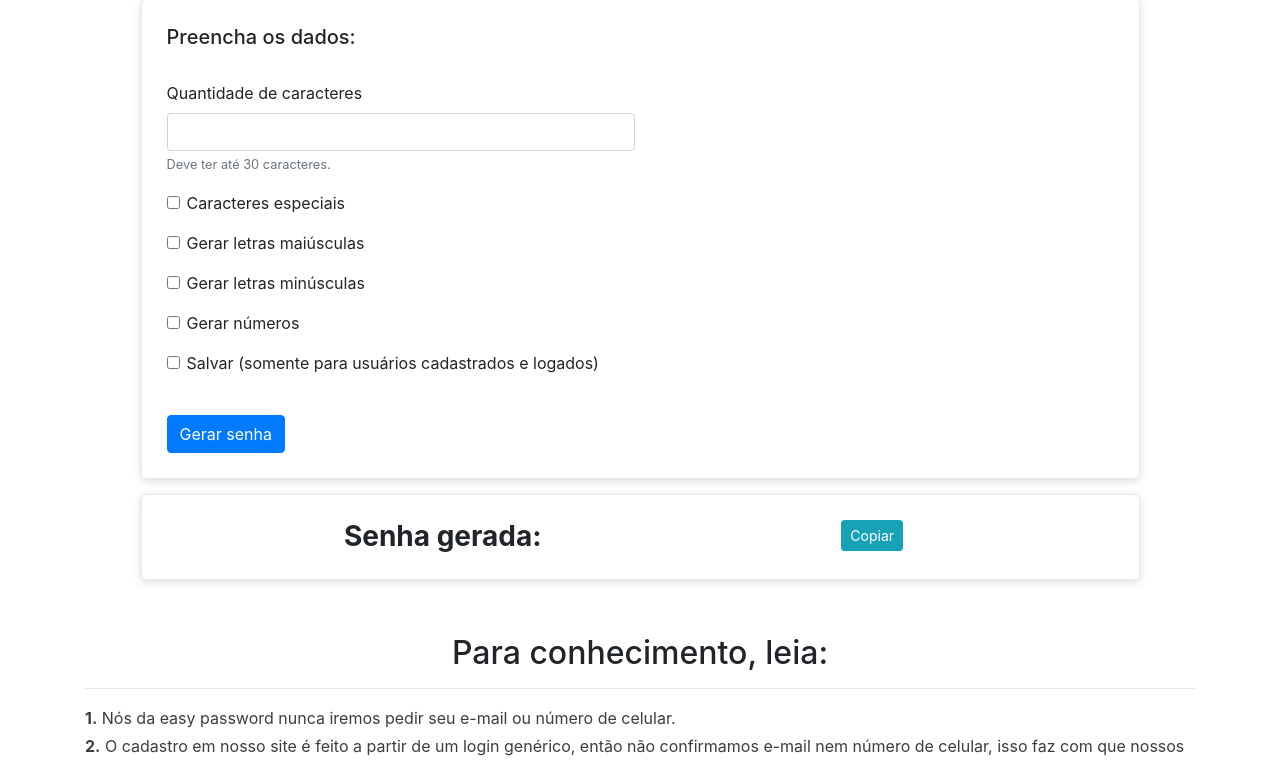
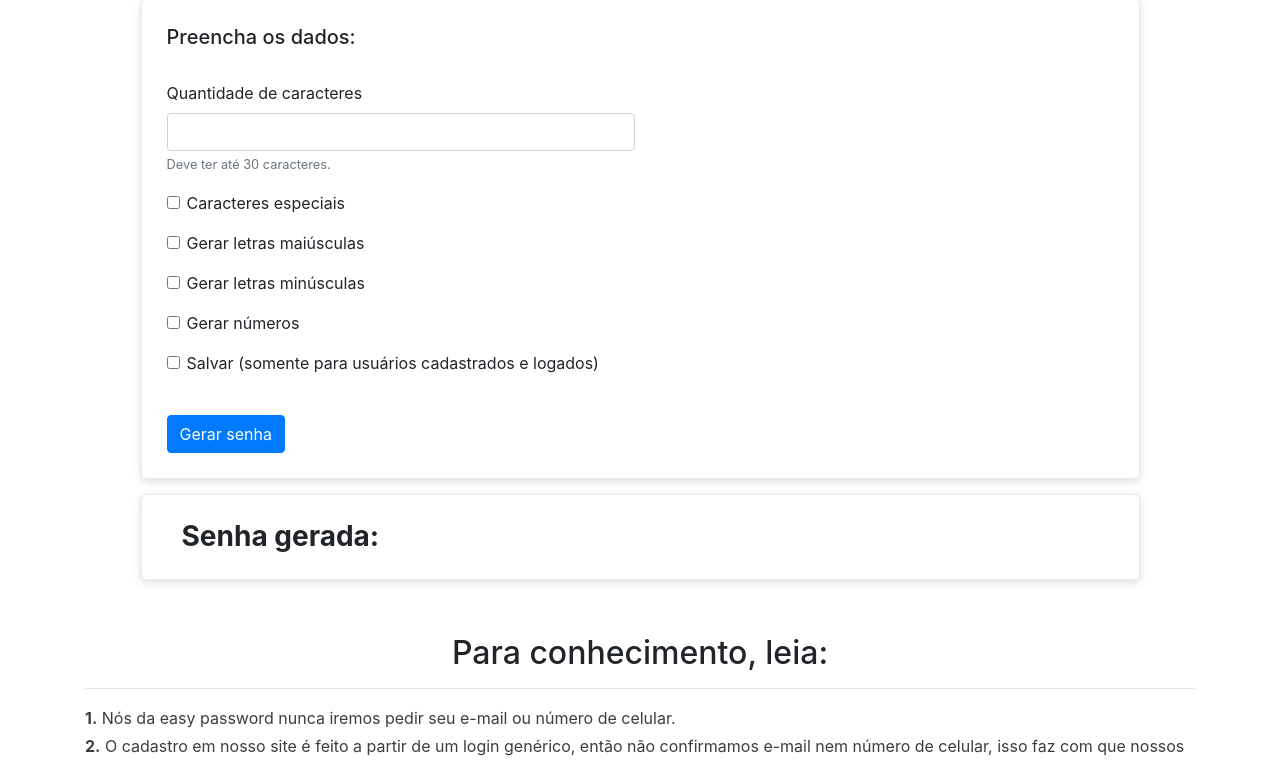
Before and after one commit to bcs018/easy-password, a PHP site: page /easy-password/public in a window 1280 px wide. Shown: the part 168-928 px from the top of the page. Run offline with PHP 8.4, Linux system fonts and the light colour scheme.

Commit message:
Ajuste de layout

```diff
--- a/assets/css/layout.css
+++ b/assets/css/layout.css
@@ -27,6 +27,11 @@
     width: 90%;
     margin: 0 auto 15px;
     padding: 25px;
+
+}
+
+.field .container .row{
+    display: flex;
 }
 @media (max-width: 450px) {
     .footer{
--- a/src/views/pages/home.php
+++ b/src/views/pages/home.php
@@ -76,19 +76,19 @@
                 </div>
             </div>
 
-            <div class="container-sm margin_conteudo">
+            <div class="container-sm">
                 <div class="field">
                     <div class="container">
-                        <div class="row justify-content-md-center">
-                            <div class="col-md-auto">
-                                <center><h3><strong>Senha gerada:</strong></h3></center>
+                        <div class="row">
+                            <div class="col">
+                               <h3><strong>Senha gerada:</strong></h3>
                             </div>
-                            <div class="col col-lg-3">
-                                <center><h3 id="senha"></h3></center>
+                            <div class="col">
+                               <h3 id="senha"></h3>
                             </div>
-                            <div class="col col-lg-2">
+                            <!--<div class="col col-lg-2">
                                 <center><button type="button" class="btn btn-info btn-sm">Copiar</button></center>
-                            </div>
+                            </div>-->
                         </div>
                     </div>
                 </div>
```
